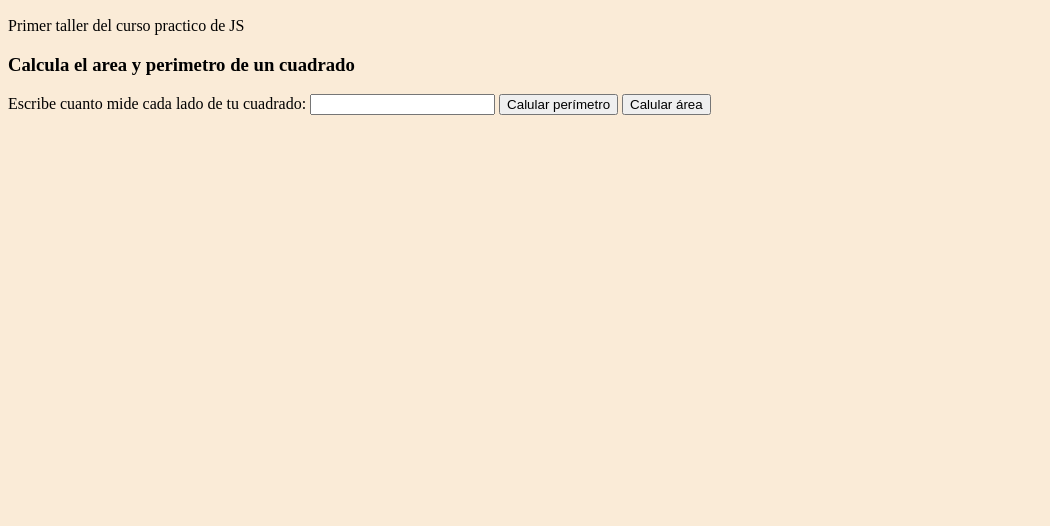
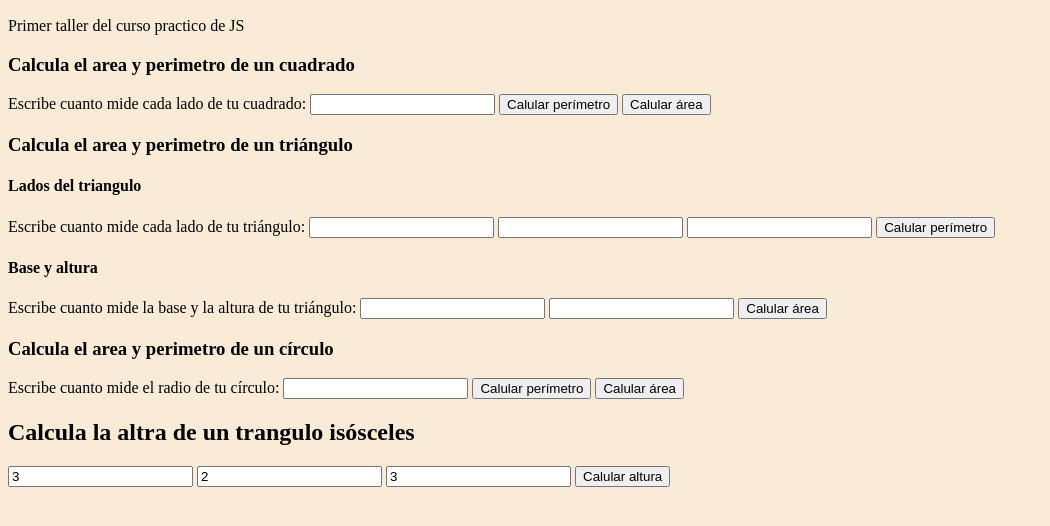
Before and after one commit to jaredbusta/practicasJS, a plain HTML site: page index.html in a window 1280 px wide. Shown: the part 50-576 px from the top of the page, without its empty margins (0-1050 px from the left). Drawn offline with Linux system fonts and the light colour scheme.

Commit message:
Calculo de altura de triangulo isósceles

```diff
--- a/index.html
+++ b/index.html
@@ -15,12 +15,49 @@
     </header>
     <section>
         <h3>Calcula el area y perimetro de un cuadrado</h3>
-        <form action="">
+        <form >
             <label for="input_cuadrado">Escribe cuanto mide cada lado de tu cuadrado: </label>
             <input type="number" name="lado_cuadrado" id="input_cuadrado"/>
             <button type="button" onclick="cuadradoCalcularPerimetro()">Calular perímetro</button>
             <button type="button" onclick="cuadradoCalcularArea()">Calular área</button>
         </form>
     </section>
+    <section>
+        <h3>Calcula el area y perimetro de un triángulo</h3>
+        <form >
+            <h4>Lados del triangulo</h4>
+            <label> Escribe cuanto mide cada lado de tu triángulo: </label>
+            <input type="number" name="lado_1_trinagulo" id="input_lado_1_trinagulo"/>
+            <input type="number" name="lado_2_trinagulo" id="input_lado_2_trinagulo"/>
+            <input type="number" name="lado_3_trinagulo" id="input_lado_3_trinagulo"/>
+            <button type="button" onclick="trianguloPerimetro()">Calular perímetro</button>
+            <h4>Base y altura</h4>
+            <label> Escribe cuanto mide la base y la altura de tu triángulo: </label>
+            <input type="number" name="base_trinagulo" id="input_base_trinagulo"/>
+            <input type="number" name="alto_trinagulo" id="input_alto_trinagulo"/>
+
+            <button type="button" onclick="trianguloArea()">Calular área</button>
+        </form>
+
+    </section>
+    <section>
+        <h3>Calcula el area y perimetro de un círculo</h3>
+        <form >
+            <label for="input_radio_circulo">Escribe cuanto mide el radio de tu círculo: </label>
+            <input type="number" name="radio_circulo" id="input_radio_circulo"/>
+            <button type="button" onclick="calculaPerimetroCirculo()">Calular perímetro</button>
+            <button type="button" onclick="calculaAreaCirculo()">Calular área</button>
+        </form>
+    </section>
+
+    <section>
+        <form >
+            <h2>Calcula la altra de un trangulo isósceles</h2>
+            <input type="number" name="lado_1_trinagulo_isosceles" id="input_lado_1_trinagulo_isosceles" value="3"/>
+            <input type="number" name="lado_2_trinagulo_isosceles" id="input_lado_2_trinagulo_isosceles" value="2"/>
+            <input type="number" name="lado_3_trinagulo_isosceles" id="input_lado_3_trinagulo_isosceles" value="3"/>
+            <button type="button" onclick="calcularAlturaTrianguloIsosceles()">Calular altura</button>
+        </form>
+    </section>
 </body>
 </html>
--- a/js/figuras.js
+++ b/js/figuras.js
@@ -37,6 +37,22 @@ function area_circulo(radio){
 }
 
 
+function altura_triangulo_isosceles( lado1, lado2, lado3){
+    let altura =0;
+    let lados = [ lado1, lado2, lado3]; // valores desordenados
+    lados.sort(); // ordenacion ascendente pos 0 y 1 son lados, posicion 2 es la base
+    // valida que ningun lado sea 0 y que solo un lado sea diferente
+    if(!lados.includes(0) && lados.some( (val,i)=> lados.indexOf(val) != i ) && lados[0]!=lados[2]   ){ // existe un elemento repetido
+        let repetido =  lados.filter((l,i)=>lados.indexOf(l)!==i  ); // filtra los repetidos
+        // identifica los lados y la base
+        let lado = repetido[0];
+        let base  = lados[0] !== lado ? lados[0] : lados[2]; // operador ternario para definir la base del triangulo
+        altura = Math.sqrt(  Math.pow(lado,2) -  Math.pow( ( base / 2  ), 2   ) ) ; // operacion de altura
+    }
+    return altura;
+}
+
+
 
 //===================================================
 let lado_cuadado =5;
@@ -62,7 +78,6 @@ console.group("Círculo");
 console.groupEnd();
 
 
-// listener de botones
 function cuadradoCalcularPerimetro(){
     const lado = document.getElementById("input_cuadrado").value;
     const perimetro = perimetroCuadrado(lado);
@@ -70,5 +85,43 @@ function cuadradoCalcularPerimetro(){
 
 }
 function cuadradoCalcularArea(){
+    const lado = document.getElementById("input_cuadrado").value;
+    const perimetro = areaCuadrado(lado);
+    alert(perimetro);
+}
+function trianguloPerimetro(){
+    const lado1 = document.getElementById("input_lado_1_trinagulo").value;
+    const lado2 = document.getElementById("input_lado_2_trinagulo").value;
+    const lado3 = document.getElementById("input_lado_3_trinagulo").value;
+    const perimetro = perimetroTriangulo( parseFloat(lado1) , parseFloat(lado2),parseFloat(lado3));
+    alert(perimetro);
+}
+function trianguloArea(){
+    const base = document.getElementById("input_base_trinagulo").value;
+    const alto = document.getElementById("input_alto_trinagulo").value;
+    const area = areaTriangulo( parseFloat(base) , parseFloat(alto));
+    alert(area);
+}
+function calculaPerimetroCirculo(){
+    const radio = document.getElementById("input_radio_circulo").value;
+    const perimetro = perimetro_circulo(parseFloat(radio));
+    alert(perimetro);
+}
+function calculaAreaCirculo(){
+    const radio = document.getElementById("input_radio_circulo").value;
+    const area = area_circulo(parseFloat(radio));
+    alert(area);
+}
+
+function calcularAlturaTrianguloIsosceles(){
+    const lado1= document.getElementById("input_lado_1_trinagulo_isosceles").value;
+    const lado2= document.getElementById("input_lado_2_trinagulo_isosceles").value;
+    const lado3= document.getElementById("input_lado_3_trinagulo_isosceles").value;
+    const altura = altura_triangulo_isosceles(lado1,lado2,lado3);
+    if(altura>0){
+        alert("la altura es: " + altura);
+    }else{
+        alert("Los lados: ["+  lado1+", "+ lado2 +" y "+  lado3    + "] no cumplen con las características de un triángulo isósceles");
+    }
 
 }
```
